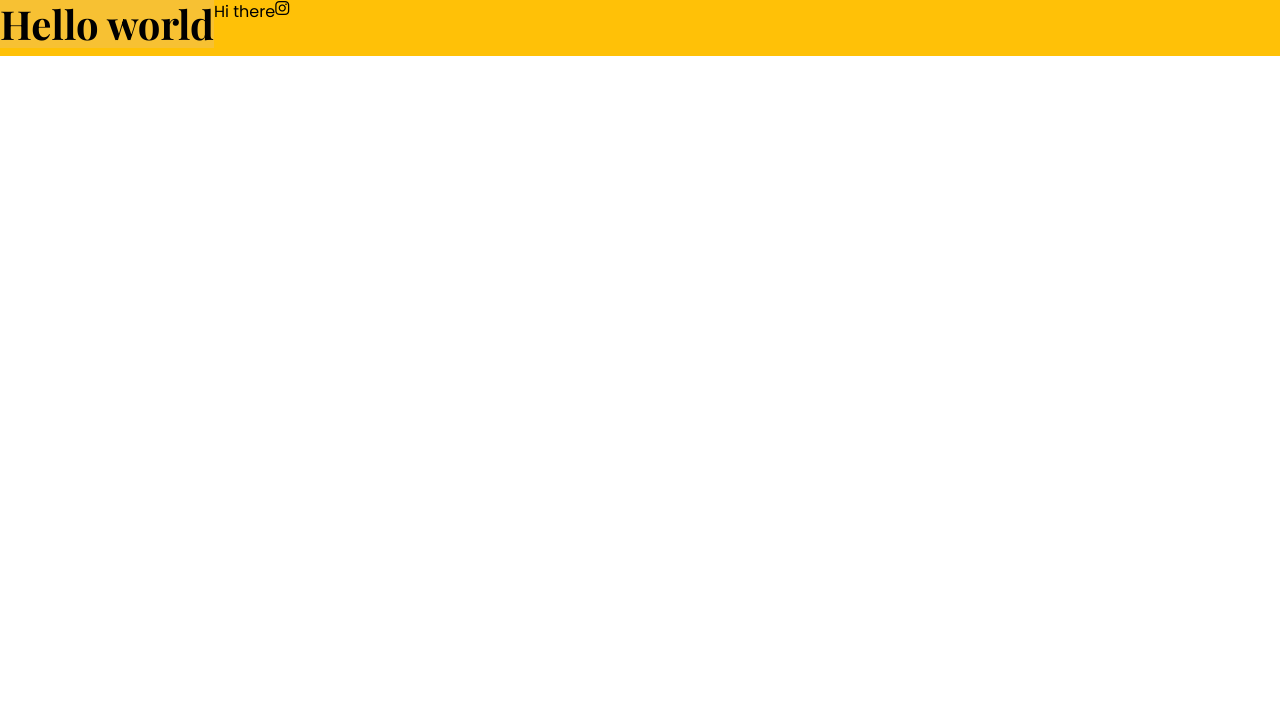
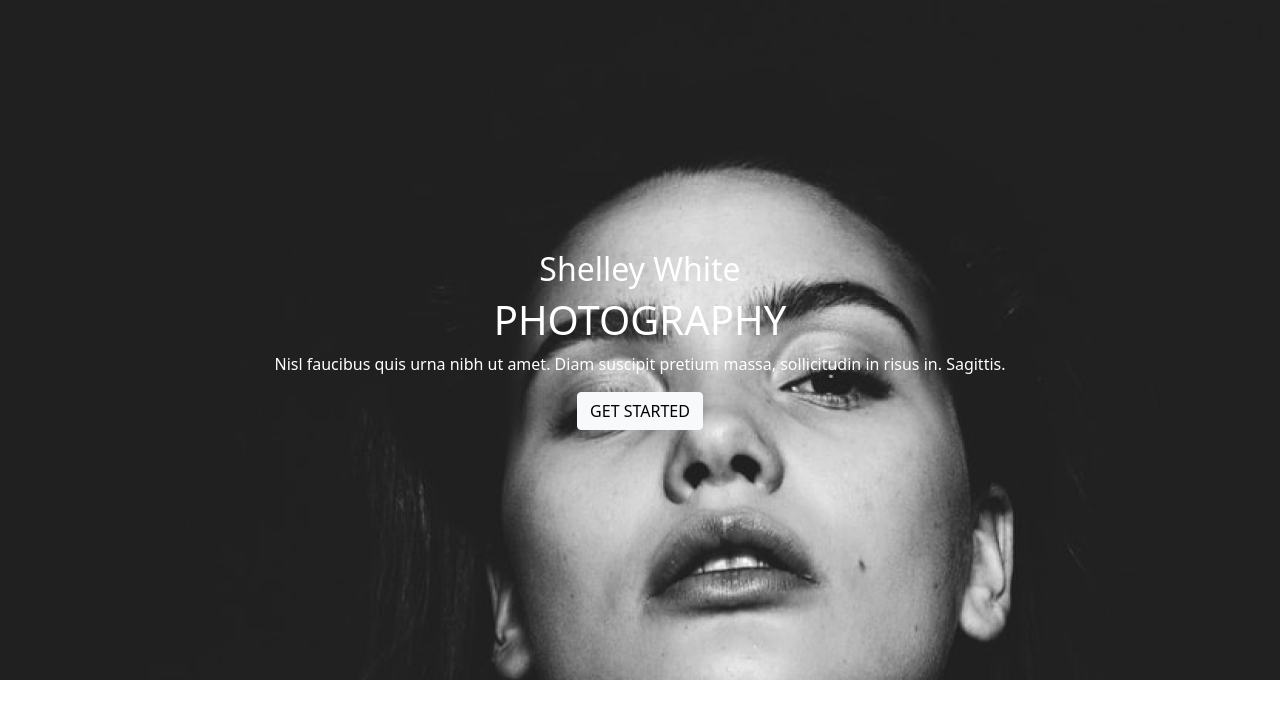
Before and after one commit to ciplenka/profile-project, a plain HTML site: page index.html in a window 1280 px wide. Drawn offline with nearby package versions, Linux system fonts and the light colour scheme.

Commit message:
added hero page

```diff
--- a/index.html
+++ b/index.html
@@ -4,7 +4,7 @@
     <link rel="preconnect" href="https://fonts.googleapis.com" />
     <link rel="preconnect" href="https://fonts.gstatic.com" crossorigin />
     <link
-      href="https://fonts.googleapis.com/css2?family=Playfair+Display:wght@700&family=Poppins:wght@400&display=swap"
+      href="https://fonts.googleapis.com/css2?family=Roboto:wght@700&display=swap"
       rel="stylesheet"
     />
     <script
@@ -26,13 +26,17 @@
       src="https://kit.fontawesome.com/e9b75e3c8b.js"
       crossorigin="anonymous"
     ></script>
-    <title>Document</title>
+    <title>Profile</title>
   </head>
   <body>
-    <div class="d-flex bg-warning">
-      <h1>Hello world</h1>
-      <p>Hi there</p>
-      <i class="fa-brands fa-instagram"></i>
+    <div class="hero">
+      <h2>Shelley White</h2>
+      <h1>PHOTOGRAPHY</h1>
+      <p>
+        Nisl faucibus quis urna nibh ut amet. Diam suscipit pretium massa,
+        sollicitudin in risus in. Sagittis.
+      </p>
+      <button type="button" class="btn btn-light">GET STARTED</button>
     </div>
   </body>
 </html>
--- a/style.css
+++ b/style.css
@@ -1,12 +1,9 @@
-body {
-  color: black;
+:root {
+  --main-color: #ffffff;
 }
-h1 {
-  font-family: "Playfair Display", serif;
-  font-weight: bold;
-
-  background-color: #f7c133;
+.hero {
+  background-image: url(bg.png);
+  text-align: center;
+  padding: 250px 150px;
+  color: var(--main-color);
 }
-p {
-  font-family: "Poppins", sans-serif;
-}
```
Also changed, not shown: bg.png (added), 1 other file.
